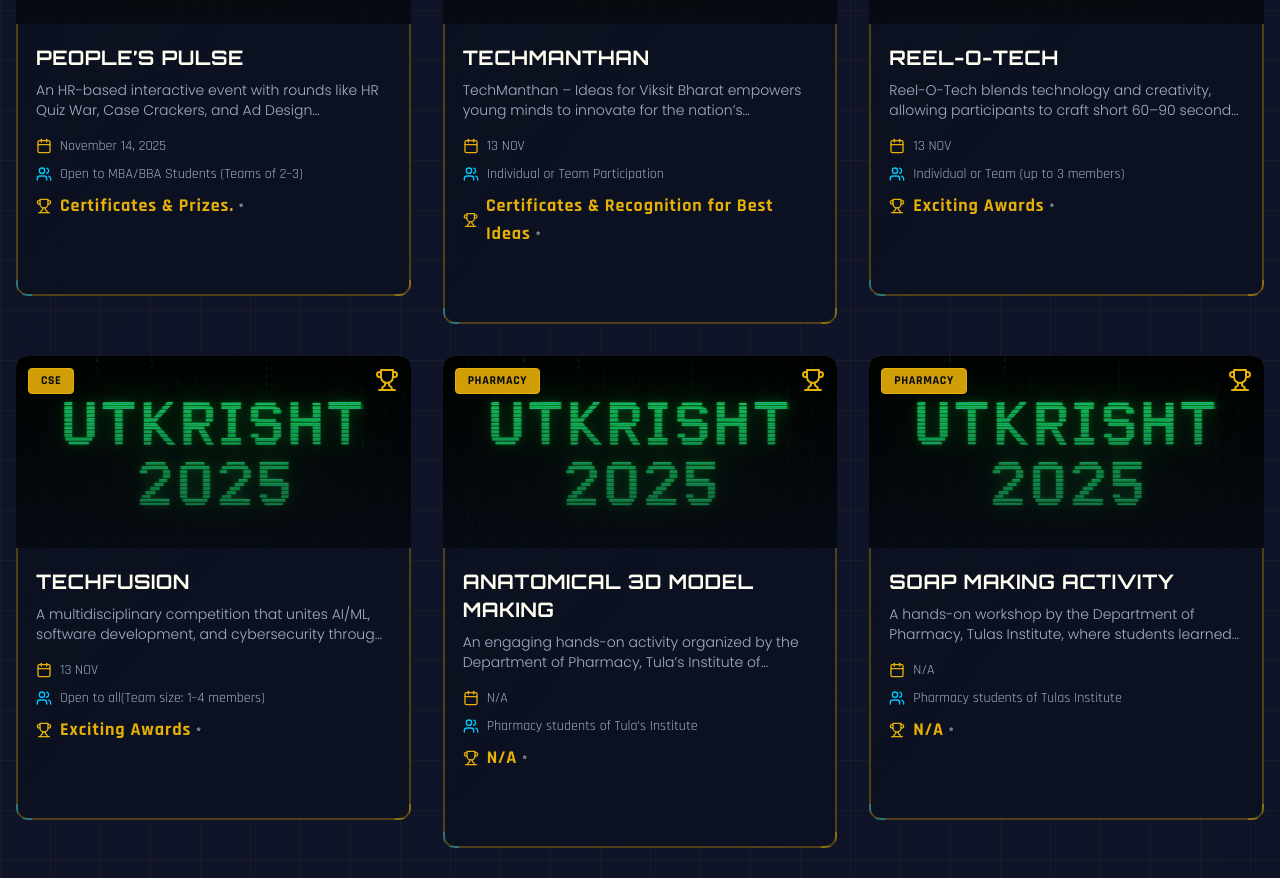
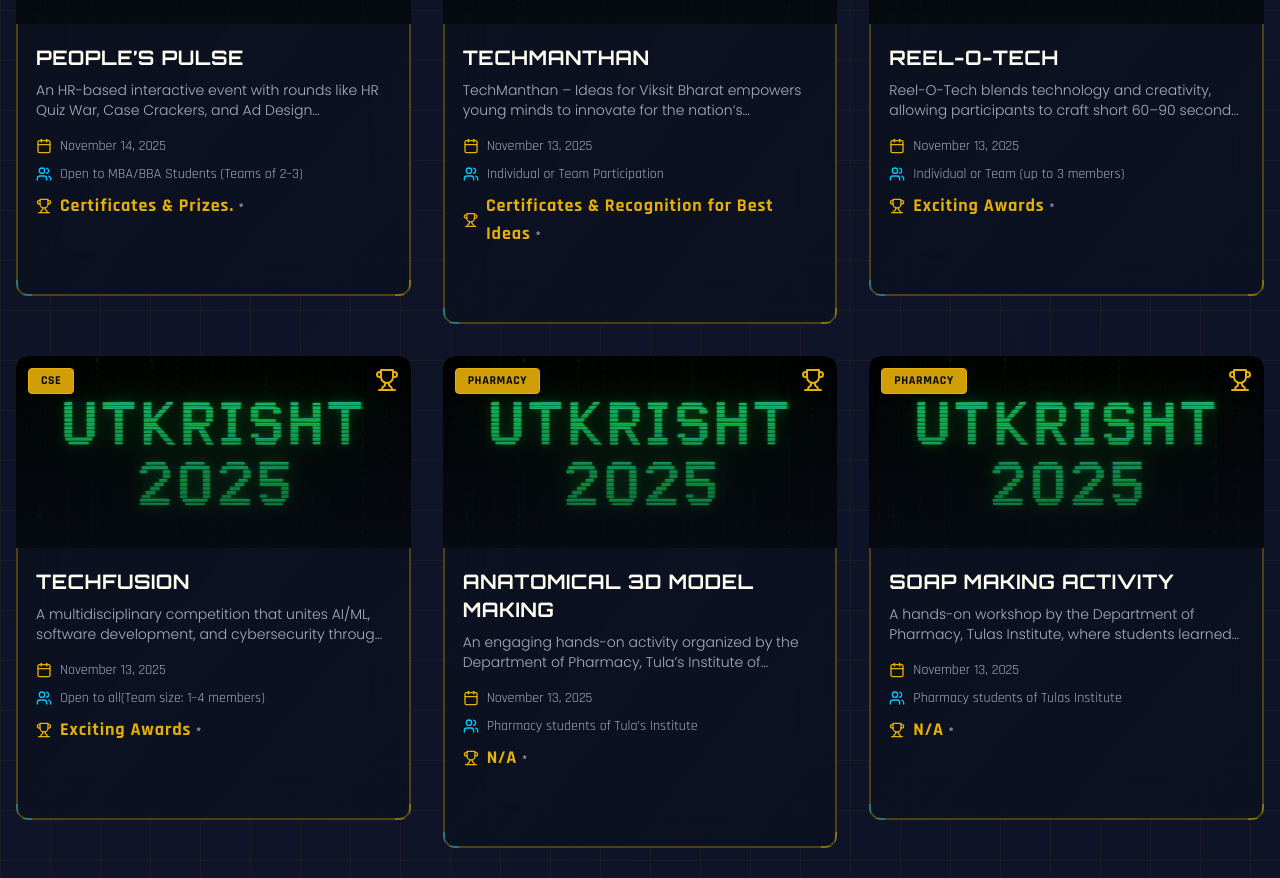
Before and after one commit to akky2000/TULAS-UTKRISHT, a React (Vite) app: page /events in a window 1280 px wide. Shown: the part 1840-2718 px from the top of the page. Built offline with nearby package versions, Linux system fonts and the light colour scheme; no server answers; the HTML template or start-up script is replaced by a standard one.

Commit message:
update about section

```diff
--- a/src/pages/About.tsx
+++ b/src/pages/About.tsx
@@ -71,13 +71,13 @@ const About = () => {
     <div className="text-left space-y-6 text-muted-foreground font-light text-lg leading-relaxed">
       <h2 className="text-4xl font-display font-bold mb-6 text-primary uppercase tracking-wide">Our Story</h2>
       <p>
-        Established in 2015, Utkrisht has grown from a modest college fest into one of India’s premier technical festivals, inspiring innovation, collaboration, and creativity among young minds. Organized by Tula’s Institute, Utkrisht serves as a national platform for students to explore emerging technologies, demonstrate their technical acumen, and connect with industry experts and innovators.
+        Established in 2015, Utkrisht has grown from a modest college fest into one of India’s premier technical festivals, inspiring innovation, collaboration, and creativity among young minds. Organized by Tula’s Institute, Utkrisht serves as a national platform for students to explore emerging technologies, demonstrate their technical brilliance, and connect with industry experts and innovators.
 
-Over the years, Utkrisht has become a symbol of excellence and innovation, featuring a wide spectrum of technical competitions, startup challenges, hackathons, workshops, and expert-led sessions that empower participants to think beyond boundaries.
+Over the years, Utkrisht has become a symbol of excellence and innovation, hosting a dynamic range of technical competitions, startup challenges, hackathons, workshops, and expert-led sessions that empower participants to think beyond boundaries.
 
-The 2024 edition of Utkrisht witnessed an overwhelming participation of over 2,700 students across 40+ diverse events, marking an impressive 97% overall engagement. Building on that success, Utkrisht 2025 has already attracted 1,500+ registrations ahead of its grand celebration scheduled for November 13–14, 2025 — setting new benchmarks of enthusiasm and participation every year.
+The 2024 edition of Utkrisht witnessed an impressive 2,700+ participants across 40+ events, achieving a remarkable 97% participation rate. Building on that momentum, Utkrisht 2025 is set to be even grander — with an expected 3,000+ participants competing across 50+ diverse events during its much-awaited celebration on November 13–14, 2025.
 
-Driven by the vision of fostering technology, teamwork, and transformation, Utkrisht continues to evolve as a dynamic hub where creativity meets innovation — truly embodying the spirit of India’s next generation of tech leaders.   </p>
+Driven by the vision of fostering technology, teamwork, and transformation, Utkrisht continues to evolve as a dynamic hub where creativity meets innovation, truly embodying the spirit of India’s next generation of tech pioneers and leaders. </p>
 
     </div>
 
--- a/src/pages/EventDetail.tsx
+++ b/src/pages/EventDetail.tsx
@@ -625,9 +625,9 @@ const EventDetail = () => {
 "techmanthan": {
   "title": "TechManthan – Ideas for Viksit Bharat",
   "category": "CSE",
-  "date": "To Be Announced",
+  "date": "November 13, 2025",
   "time": "To Be Announced",
-  "venue": "To Be Announced",
+  "venue": "CSE Dept.",
   "participants": "Individual or Team Participation",
   "prize": "Certificates & Recognition for Best Ideas",
   "description": "TechManthan – Ideas for Viksit Bharat is an engaging and intellectually stimulating event designed to empower young minds to think, speak, and innovate for the nation’s technological growth. The event provides a platform for students to act as youth representatives, presenting their ideas and solutions that can contribute to building a Viksit Bharat (Developed India). Each participant or team will deliver a 2-minute speech focusing on innovative uses of technology for social and economic development, identifying existing gaps in current technological adoption, and proposing actionable ideas or solutions for national progress.",
@@ -647,9 +647,9 @@ const EventDetail = () => {
 "reel-o-tech": {
   "title": "Reel-O-Tech",
   "category": "CSE",
-  "date": "13 NOV",
+  "date": "November 13, 2025",
   "time": "12:00 AM onwards",
-  "venue": "To Be Announced",
+  "venue": "CSE Dept.",
   "participants": "Individual or Team (up to 3 members)",
   "prize": "Awards for Best Creative Reel, Most Relatable/Fun Reel & Best Editing/Technical Reel; e-Certificates for all participants",
   "description": "Reel-O-Tech is a techno-creative event that encourages students to showcase their imagination, innovation, and storytelling skills through short reels (60–90 seconds). Participants will create engaging and original videos highlighting aspects of technology, innovation, or campus life. Shortlisted reels will be screened and judged on creativity, originality, and audience impact.",
@@ -669,16 +669,18 @@ const EventDetail = () => {
     "The organizing committee’s decision will be final."
   ],
   "contact": [
-    "Faculty In-Charge: To Be Announced",
-    "Event Coordinators: To Be Announced",
-    "Student Volunteers: To Be Announced"
+    "Ms. Rajwinder kaur - Faculty Coordinator (7906673270)",
+    "Ms. Suman Rana - Faculty Coordinator (7500554976)",
+    "Ms. Minu Rana - Faculty Coordinator ",
+    "Deepak Kumar - Student Coordinator (7492045312)",
+    "Ashish Jha - Student Coordinator (9341509906)",
   ]
 },
 
 "techfusion": {
   "title": "TechFusion: Build, Predict & Secure",
   "category": "CSE",
-  "date": "To Be Announced",
+  "date": "November 13, 2025",
   "time": "Full-Day Event (~6–8 Hours)",
   "venue": "Tula’s Institute, Dehradun – CSE Department",
   "participants": "Open to undergraduate and postgraduate students from Computer Science, IT, and allied disciplines (Team size: 1–4 members)",
@@ -709,7 +711,7 @@ const EventDetail = () => {
 "coderush": {
   "title": "CodeRush – Crack the Code. Beat the Clock.",
   "category": "CSE",
-  "date": "Tuesday, 4th November 2025",
+  "date": "November 13, 2025",
   "time": "11:00 AM – 1:00 PM (2 Hours)",
   "venue": "Online (GeeksforGeeks Platform)",
   "participants": "Open to all undergraduate students (individual participation)",
--- a/src/pages/Events.tsx
+++ b/src/pages/Events.tsx
@@ -49,7 +49,7 @@ const Events = () => {
       "id": "coderush",
       "title": "CodeRush",
       "category": "CSE",
-      "date": "Tuesday, 4th November 2025",
+      "date": "November 13, 2025",
       "participants": "Open to all undergraduate students (individual participation)",
       "prize": "Trophies & Certificates",
       "description": "CodeRush is an inter-college coding contest powered by GeeksforGeeks and ACM Student Chapter, designed to test accuracy, efficiency, and problem-solving speed. With 4 challenges of increasing difficulty, participants compete for recognition as the top coders on campus.",
@@ -110,7 +110,7 @@ const Events = () => {
       "id": "techmanthan",
       "title": "TechManthan ",
       "category": "CSE",
-      "date": "13 NOV",
+      "date": "November 13, 2025",
       "participants": "Individual or Team Participation",
       "prize": "Certificates & Recognition for Best Ideas",
       "description": "TechManthan – Ideas for Viksit Bharat empowers young minds to innovate for the nation’s technological growth. Participants act as youth representatives, presenting 2-minute speeches with ideas that can drive India’s transformation into a Viksit Bharat (Developed India). The event fosters leadership, innovation, and public speaking skills aligned with the Viksit Bharat@2047 vision.",
@@ -120,7 +120,7 @@ const Events = () => {
       "id": "reel-o-tech",
       "title": "Reel-O-Tech",
       "category": "CSE",
-      "date": "13 NOV",
+      "date": "November 13, 2025",
       "participants": "Individual or Team (up to 3 members)",
       "prize": "Exciting Awards",
       "description": "Reel-O-Tech blends technology and creativity, allowing participants to craft short 60–90 second reels around tech life, innovation, or campus experiences. The event promotes storytelling, editing skills, and originality using tools like CapCut, Runway ML, and Synthesia, celebrating the spirit of Utkrisht 2025.",
@@ -130,7 +130,7 @@ const Events = () => {
       "id": "techfusion",
       "title": "TechFusion",
       "category": "CSE",
-      "date": "13 NOV",
+      "date": "November 13, 2025",
       "participants": "Open to all(Team size: 1–4 members)",
       "prize": "Exciting Awards",
       "description": "A multidisciplinary competition that unites AI/ML, software development, and cybersecurity through three segments — Build, Predict, and Secure. Students innovate, analyze, and defend in real-world tech challenges designed to test creativity, technical acumen, and ethical problem-solving.",
@@ -140,7 +140,7 @@ const Events = () => {
       "id": "anatomical-3d-model-making",
       "title": "Anatomical 3D Model Making",
       "category": "PHARMACY",
-      "date": "N/A",
+      "date": "November 13, 2025",
       "participants": "Pharmacy students of Tula’s Institute",
       "prize": "N/A",
       "description": "An engaging hands-on activity organized by the Department of Pharmacy, Tula’s Institute of Pharmacy, where students designed 3D models of human anatomical structures. The activity aimed to strengthen understanding of anatomy, spatial visualization, and teamwork through creative model construction using diverse materials and techniques.",
@@ -150,7 +150,7 @@ const Events = () => {
       "id": "soap-making-activity",
       "title": "Soap Making Activity",
       "category": "PHARMACY",
-      "date": "N/A",
+      "date": "November 13, 2025",
       "participants": "Pharmacy students of Tulas Institute",
       "prize": "N/A",
       "description": "A hands-on workshop by the Department of Pharmacy, Tulas Institute, where students learned the process of saponification, formulation techniques, and cosmetic product preparation. Participants created customized soaps using natural oils and herbal additives, promoting creativity, eco-friendly innovation, and technical skills in cosmetic manufacturing.",
```
